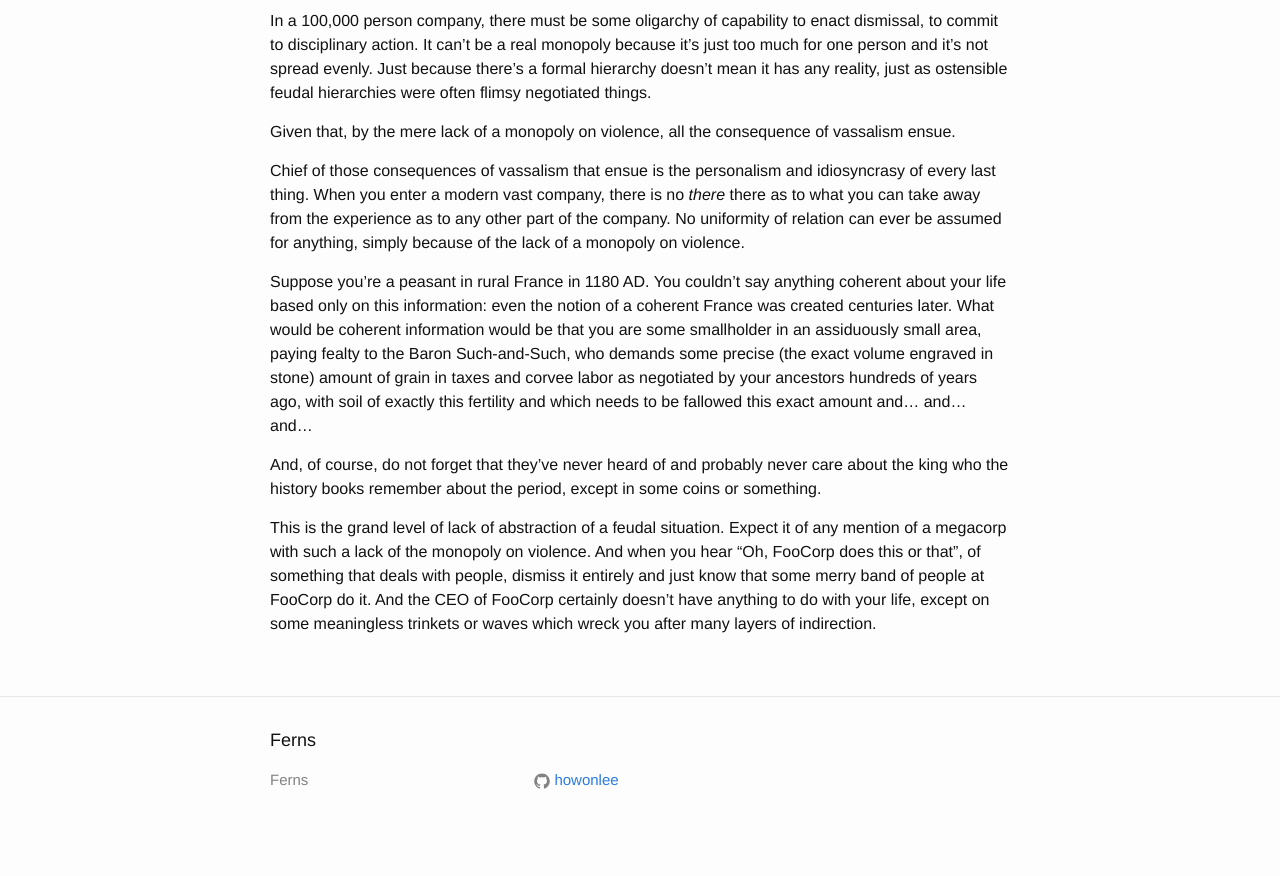
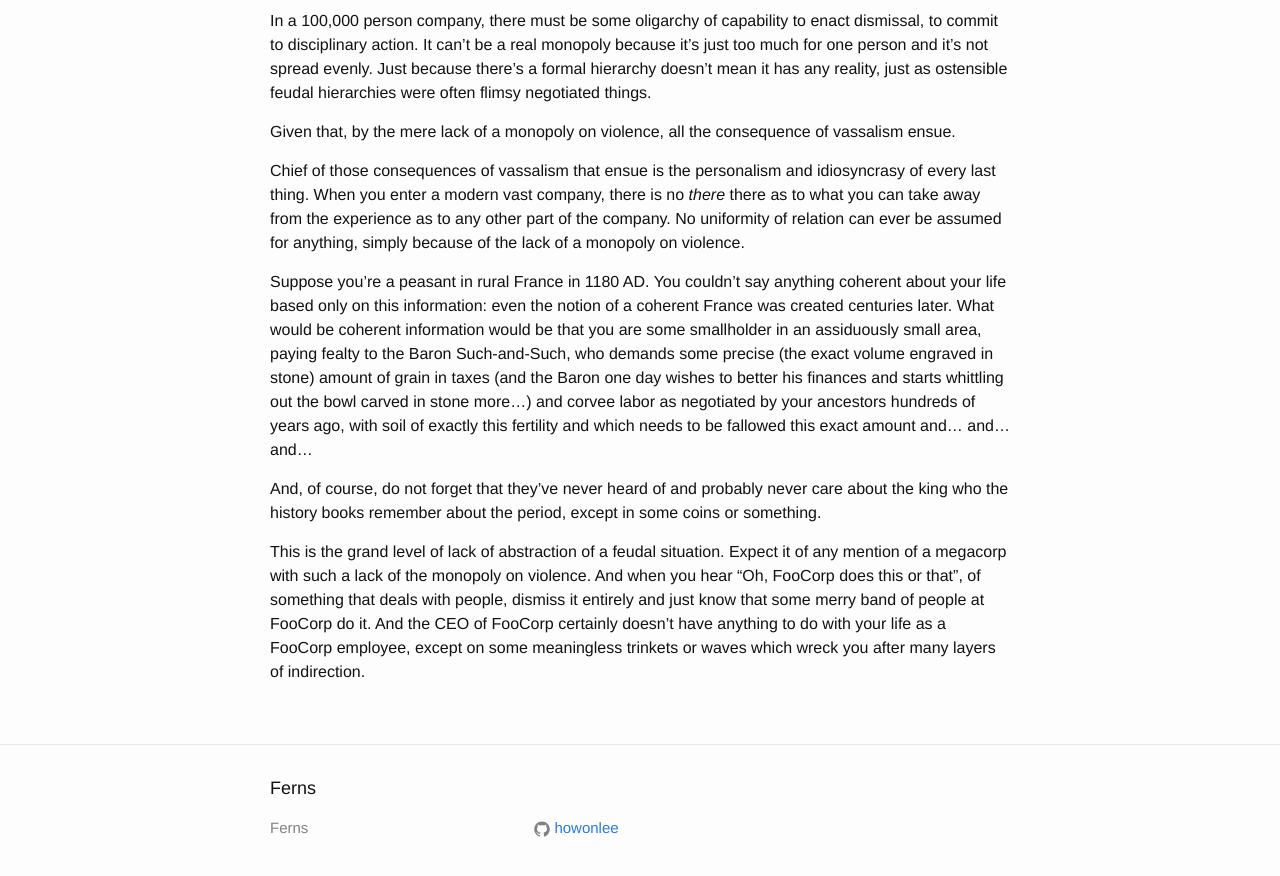
Before and after one commit to howonlee/howonlee.github.io, a Jekyll site: the page built from _posts/2023-01-18-Suzerainty%20In%20Megacorps.md, in a window 1280 px wide and 900 px high, scrolled down 710 px. Shown: the top 876 px of the window. Built offline with Jekyll 4.4.1, drawn with Linux system fonts in a browser that asks for light colours; before the commit the page ends 1562 px from its top, so only the background shows below that.

Commit message:
feudalism

```diff
--- a/_posts/2023-01-18-Suzerainty%20In%20Megacorps.md
+++ b/_posts/2023-01-18-Suzerainty%20In%20Megacorps.md
@@ -19,8 +19,8 @@
 
 Chief of those consequences of vassalism that ensue is the personalism and idiosyncrasy of every last thing. When you enter a modern vast company, there is no _there_ there as to what you can take away from the experience as to any other part of the company. No uniformity of relation can ever be assumed for anything, simply because of the lack of a monopoly on violence.
 
-Suppose you're a peasant in rural France in 1180 AD. You couldn't say anything coherent about your life based only on this information: even the notion of a coherent France was created centuries later. What would be coherent information would be that you are some smallholder in an assiduously small area, paying fealty to the Baron Such-and-Such, who demands some precise (the exact volume engraved in stone) amount of grain in taxes and corvee labor as negotiated by your ancestors hundreds of years ago, with soil of exactly this fertility and which needs to be fallowed this exact amount and... and... and...
+Suppose you're a peasant in rural France in 1180 AD. You couldn't say anything coherent about your life based only on this information: even the notion of a coherent France was created centuries later. What would be coherent information would be that you are some smallholder in an assiduously small area, paying fealty to the Baron Such-and-Such, who demands some precise (the exact volume engraved in stone) amount of grain in taxes (and the Baron one day wishes to better his finances and starts whittling out the bowl carved in stone more...) and corvee labor as negotiated by your ancestors hundreds of years ago, with soil of exactly this fertility and which needs to be fallowed this exact amount and... and... and...
 
 And, of course, do not forget that they've never heard of and probably never care about the king who the history books remember about the period, except in some coins or something.
 
-This is the grand level of lack of abstraction of a feudal situation. Expect it of any mention of a megacorp with such a lack of the monopoly on violence. And when you hear "Oh, FooCorp does this or that", of something that deals with people, dismiss it entirely and just know that some merry band of people at FooCorp do it. And the CEO of FooCorp certainly doesn't have anything to do with your life, except on some meaningless trinkets or waves which wreck you after many layers of indirection.
+This is the grand level of lack of abstraction of a feudal situation. Expect it of any mention of a megacorp with such a lack of the monopoly on violence. And when you hear "Oh, FooCorp does this or that", of something that deals with people, dismiss it entirely and just know that some merry band of people at FooCorp do it. And the CEO of FooCorp certainly doesn't have anything to do with your life as a FooCorp employee, except on some meaningless trinkets or waves which wreck you after many layers of indirection.
```
